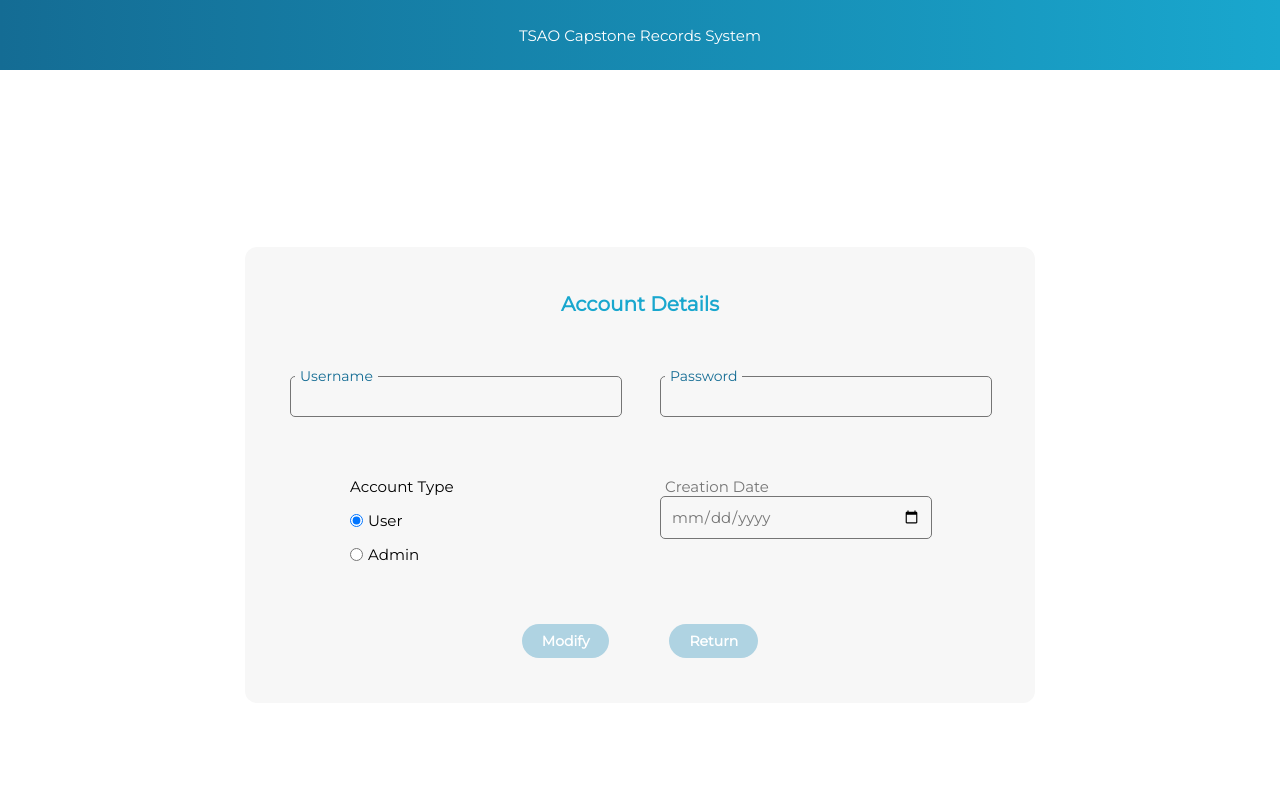
After one commit to YaSwe/week8, a Flask app: page /accountDetails/1 in a window 1280 px wide. The commit adds this page. Run offline with Flask 3, Linux system fonts and the light colour scheme; data that the repository does not hold is empty.

Commit message:
feat: Add modify account feature & account management UI

```diff
--- a/account.py
+++ b/account.py
@@ -1,4 +1,4 @@
-from flask import Blueprint, render_template, request, session
+from flask import Blueprint, render_template, request, session, redirect, url_for
 from database import get_database_connection
 from datetime import datetime
 
@@ -77,3 +77,52 @@ def dashboard():
         return render_template('dashboard.html', accountName=account_name, account_type='Administrator')
     else:
         return render_template('login.html')
+
+@account_bp.route('/accountManagement', methods=['GET'])
+def accountManagement():
+    # Connect to database
+    connection = get_database_connection()
+    cursor = connection.cursor()
+
+    #SQL Query base
+    query = "SELECT * FROM accounts"
+
+    # Execute the SQL Query
+    cursor.execute(query)
+    accounts = cursor.fetchall()
+
+    return render_template('accountManagement.html', accounts=accounts)
+
+@account_bp.route('/accountDetails/<int:acc_id>')
+def accountDetails(acc_id, message=''):
+    # Connect to the database
+    connection = get_database_connection()
+    cursor = connection.cursor()
+
+    # Query the specific account by ID
+    query = "SELECT * FROM accounts WHERE account_id = %s"
+    cursor.execute(query, (acc_id,))
+    account = cursor.fetchone()
+
+    return render_template('accountDetails.html', account=account, message=message)
+
+@account_bp.route('/modifyAccount/<int:acc_id>', methods=['POST'])
+def modifyAccount(acc_id):
+    acc_name = request.form['acc-name']
+    acc_pwd = request.form['acc-pwd']
+    acc_date = request.form['acc-date']
+
+    # Get radio input value
+    acc_type = request.form.get('acc-type')
+
+    # Connect to database
+    connection = get_database_connection()
+    cursor = connection.cursor()
+
+    #SQL Query base
+    query = """UPDATE accounts SET username=%s, password=%s, creation_date=%s, account_type=%s WHERE account_id=%s"""
+
+    cursor.execute(query, (acc_name, acc_pwd, acc_date, acc_type, acc_id))
+    connection.commit()
+
+    return accountDetails(acc_id, message='Successful Account Modification')
--- a/static/css/main.css
+++ b/static/css/main.css
@@ -201,6 +201,7 @@ form h2 {
     display: flex;
     flex-direction: column;
     gap: 15px;
+
 }
 
 .radio {
@@ -234,12 +235,12 @@ textarea:focus {
 
 /* Capstone Query Results*/
 
-.no-cp-msg {
+.no-cp-msg, .no-acc-msg {
     color: var(--dark-blue);
     font-weight: 600;
 }
 
-.cp-list {
+.cp-list, .acc-list {
     display: flex;
     flex-direction: column;
     margin: 2rem 0;
@@ -274,6 +275,64 @@ textarea:focus {
 
 .cp-pic {
     color: var(--dark-grey);
+}
+
+/* Account Management */
+
+.acc-header{
+    display: flex;
+    gap: 100px;
+    margin-top: 4rem;
+}
+
+.acc-list {
+    margin-bottom: 4rem;
+}
+
+.acc-table {
+    border-collapse: collapse;
+    margin: 4rem 0;
+    box-shadow: 0 1px 1px rgba(0.1, 0.1, 0.1, 0.5);
+}
+
+.acc-table th, .acc-table td {
+    padding: 15px 20px;
+    text-align: center;
+}
+
+.acc-table th {
+    background-color: var(--white);
+    color: var(--cyan);
+}
+
+.acc-table td {
+    font-size: 14px;
+}
+
+.acc-table td a {
+    text-decoration: none;
+    color: var(--dark-grey);
+    padding: 5px;
+    font-weight: 600;
+}
+
+.acc-table td a:hover {
+    color: var(--dark-blue);
+}
+
+.acc-table tr {
+    background-color: var(--light-grey);
+    box-shadow: 0 1px 1px rgba(0.1, 0.1, 0.1, 0.5);
+}
+
+/* Account Details */
+
+.date label {
+    position: static;
+}
+
+.acc-radio {
+    margin-left: 60px;
 }
 
 /* Buttons */
--- /dev/null
+++ b/templates/accountDetails.html
@@ -0,0 +1,56 @@
+{% extends 'base.html' %}
+
+{% block title %}<title>Account Details</title>{% endblock %}
+
+{% block body %}
+<div class="header">
+    <div class="title">TSAO Capstone Records System</div>
+</div>
+<main class="content">
+    <form class="cp-form" action="/modifyAccount/{{ account[0] }}" method="POST">
+        <div class="form-container">
+            <h2>Account Details</h2>
+            <div class="input-groups">
+                <div class="input-group">
+                    <input type="text" name="acc-name" id="acc-name" value="{{ account[1] }}">
+                    <label for="acc-name">Username</label>
+                </div>
+
+                <div class="input-group">
+                    <input type="text" name="acc-pwd" id="acc-pwd" value="{{ account[2] }}">
+                    <label for="acc-pwd">Password</label>
+                </div>
+            </div>
+
+            <div class="input-groups">
+                <div class="radio-group acc-radio">
+                    <label for="acc-type">Account Type</label>
+                    <div class="radio">
+                        <input type="radio" id="type-user" name="acc-type" value="Normal User" checked>
+                        <label for="type-user">User</label>
+                    </div>
+                    <div class="radio">
+                        <input type="radio" id="type-admin" name="acc-type" value="Administrator">
+                        <label for="type-admin">Admin</label>
+                    </div>
+                </div>
+
+                <div class="input-group date">
+                    <label for="acc-date">Creation Date</label>
+                    <input type="date" name="acc-date" id="acc-date" value="{{ account[3] }}">
+                </div>
+            </div>
+
+            <div class="btns-group">
+                <input type="submit" class="btn modifyAccBtn" value="Modify">
+                <a class="btn returnBtn" href="/accountManagement">Return</a>
+            </div>
+
+            {% if message == 'Successful Account Modification' %}
+            <div class="success-text">Account successfully modified.</div>
+            {% endif %}
+        </div>
+    </form>
+</main>
+
+{% endblock %}
--- a/templates/dashboard.html
+++ b/templates/dashboard.html
@@ -19,7 +19,7 @@
         <a class="btn queryCapstoneBtn" href="/queryCapstone">Query</a>
         {% else %}
         <a class="btn createCapstoneBtn" href="/createCapstone">Create</a>
-        <a class="btn modifyAccountsBtn" href="/modifyAccounts">Modify</a>
+        <a class="btn modifyAccountsBtn" href="/accountManagement">Modify</a>
         <a class="btn queryCapstoneBtn" href="/queryCapstone">Query</a>
         {% endif %}
     </div>
--- a/templates/queryResults.html
+++ b/templates/queryResults.html
@@ -27,7 +27,6 @@
         <a class="btn returnBtn" href="/dashboard">Return</a>
     </div>
     {% endif %}
-    </div>
 </main>
 
 {% endblock %}
```
Also changed, not shown: templates/accountManagement.html (added, +50 -0 lines). Lines whose indentation alone changed are shown as unchanged.
